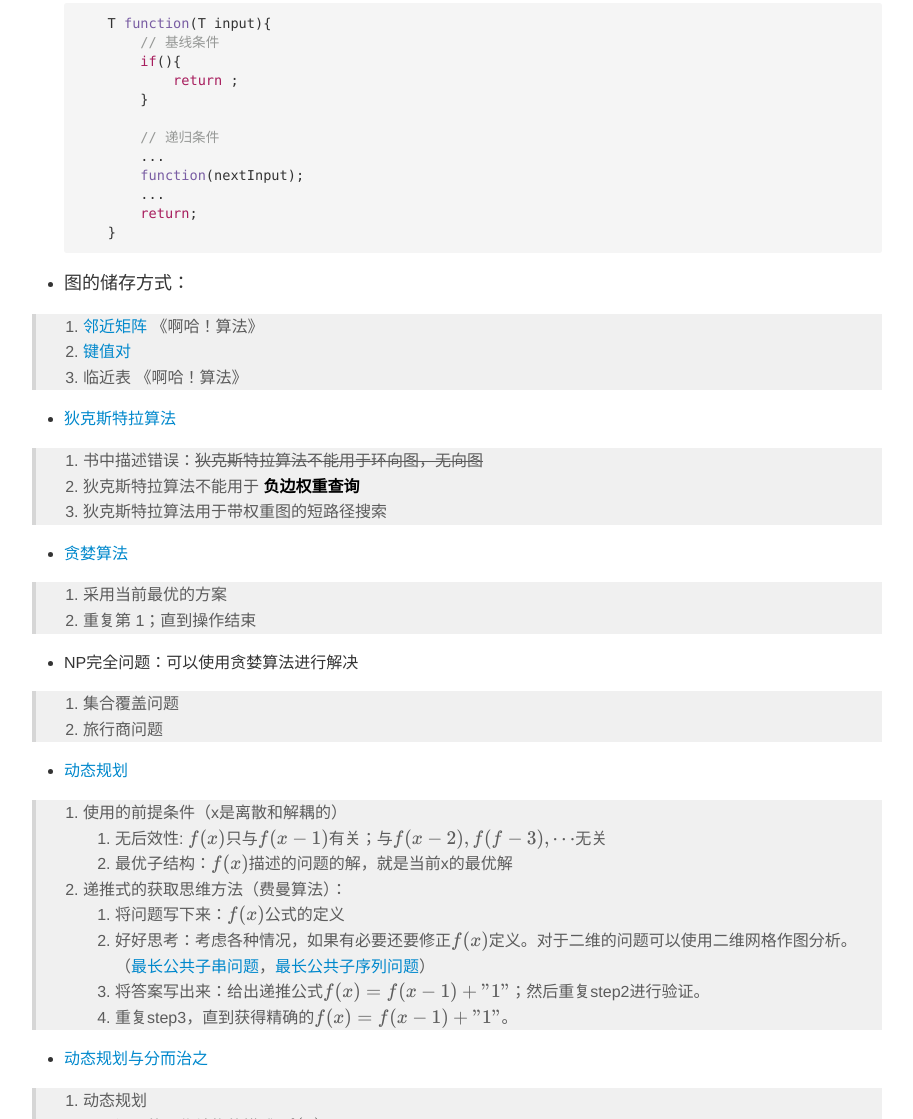
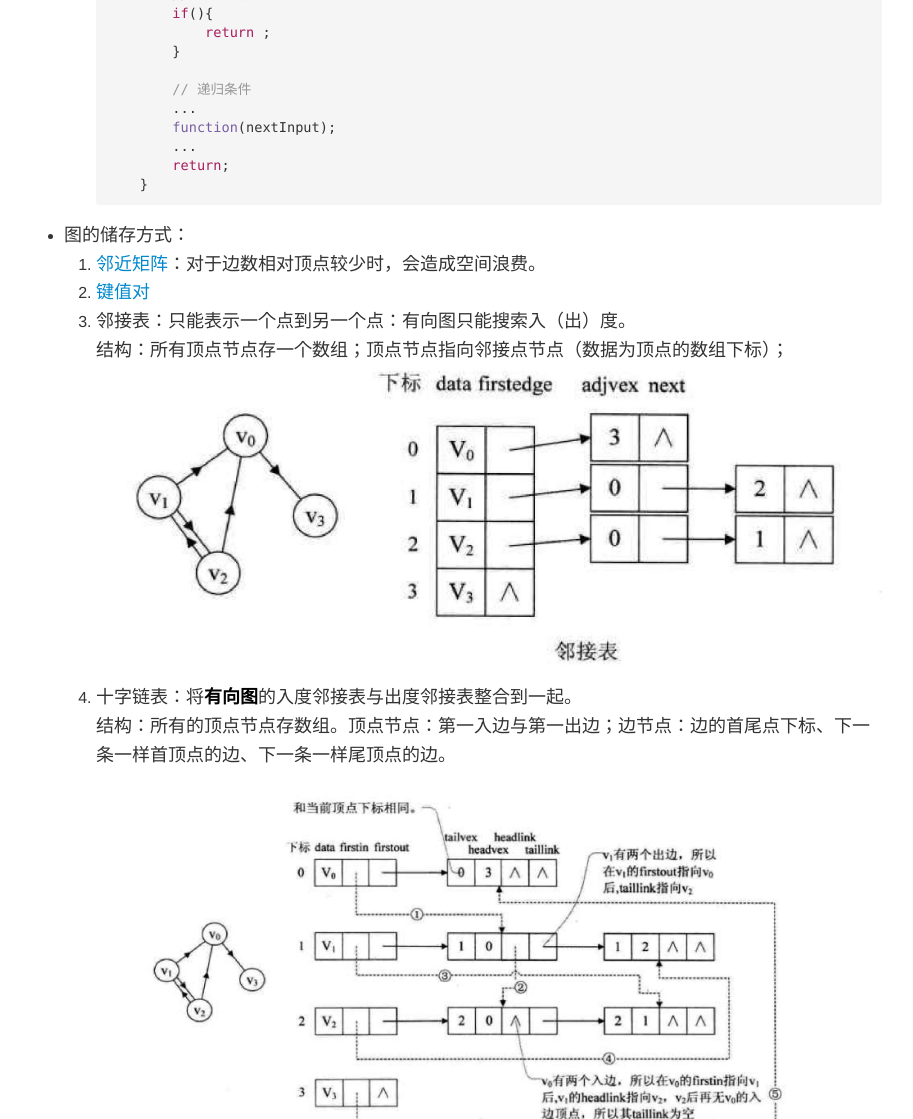
Before and after one commit to spite-triangle/algorithms, a plain HTML site: page index.html in a window 1280 px wide. Shown: the part 3258-4377 px from the top of the page, without its empty margins (183-1096 px from the left). Drawn offline with nearby package versions, Linux system fonts and the light colour scheme.

Commit message:
graph structures

```diff
--- a/index.html
+++ b/index.html
@@ -360,8 +360,6 @@ pre[data-line] .line-highlight[data-end]:after {
 </li>
 <li>
 <p>&#x6811;</p>
-</li>
-</ul>
 <blockquote>
 <ol>
 <li>&#x4E0E;&#x56FE;&#x7684;&#x533A;&#x522B;&#xFF1A;&#x4E0D;&#x5305;&#x542B;&#x56DE;&#x8DEF;&#x7684;&#x7684;&#x8FDE;&#x901A;&#x65E0;&#x5411;&#x56FE;</li>
@@ -386,9 +384,9 @@ pre[data-line] .line-highlight[data-end]:after {
 </li>
 </ol>
 </blockquote>
-<ul>
-<li><a href="tree/heap.py">&#x5806;</a>&#xFF1A;&#x6570;&#x636E;&#x5B58;&#x50A8;&#x4E3A;&#x5B8C;&#x5168;&#x4E8C;&#x53C9;&#x6811;&#xFF1B;&#x6839;&#x8282;&#x70B9;&#x4E3A;&#x6700;&#x5927;&#x503C;&#x6216;&#x6700;&#x5C0F;&#x503C;&#x3002;</li>
-</ul>
+</li>
+<li>
+<p><a href="tree/heap.py">&#x5806;</a>&#xFF1A;&#x6570;&#x636E;&#x5B58;&#x50A8;&#x4E3A;&#x5B8C;&#x5168;&#x4E8C;&#x53C9;&#x6811;&#xFF1B;&#x6839;&#x8282;&#x70B9;&#x4E3A;&#x6700;&#x5927;&#x503C;&#x6216;&#x6700;&#x5C0F;&#x503C;&#x3002;</p>
 <blockquote>
 <ol>
 <li>&#x5B58;&#x50A8;&#x6570;&#x636E;&#x4F7F;&#x7528; list &#x5BB9;&#x5668;&#xFF0C;&#x4EE3;&#x66FF;&#x6570;&#x7EC4;&#x3002;&#x65B9;&#x4FBF;&#x52A8;&#x6001;&#x5220;&#x9664;&#x548C;&#x6269;&#x5145;</li>
@@ -396,6 +394,8 @@ pre[data-line] .line-highlight[data-end]:after {
 <li>&#x5806;&#x6392;&#x5E8F;&#xFF1A;&#x4E00;&#x76F4;&#x5220;&#x9664;root&#x8282;&#x70B9;&#xFF0C;&#x66F4;&#x65B0;root&#x8282;&#x70B9;&#xFF0C;&#x76F4;&#x5230;&#x5806;&#x4E3A;&#x7A7A;&#xFF0C;&#x5C31;&#x5B8C;&#x6210;&#x6392;&#x5E8F;&#x3002;</li>
 </ol>
 </blockquote>
+</li>
+</ul>
 <h2 class="mume-header" id="%E5%9B%BE%E8%A7%A3%E7%AE%97%E6%B3%95">&#x300A;&#x56FE;&#x89E3;&#x7B97;&#x6CD5;&#x300B;</h2>
 
 <ul>
@@ -429,8 +429,6 @@ pre[data-line] .line-highlight[data-end]:after {
 <li>
 <p>&#x5927;O&#x8868;&#x793A;&#x6CD5;&#xFF1A;&#x63CF;&#x8FF0;&#x7684;&#x662F;&#x8FD0;&#x7B97;&#x65F6;&#x95F4;&#x7684;&#x589E;&#x91CF;&#xFF0C;&#x800C;&#x975E;&#x8FD0;&#x7B97;&#x65F6;&#x95F4;<br>
 <img src="image/bigO.png" alt="bigO"></p>
-</li>
-</ul>
 <blockquote>
 <ol>
 <li>&#x5BF9;&#x4E00;&#x4E9B;&#x7B97;&#x6CD5;&#x7684;&#x8FD0;&#x7B97;&#x901F;&#x5EA6;&#x6BD4;&#x8F83;&#x65F6;&#xFF0C;&#x5927;O&#x8868;&#x793A;&#x6CD5;&#x4E2D;&#x7684;&#x7701;&#x7565;&#x9879;&#xFF0C;&#x4F8B;&#x5982;(c * n)&#x4E2D;&#x7684;c&#xFF0C;&#x5C06;&#x8D77;&#x5230;&#x4E3B;&#x5BFC;&#x4F5C;&#x7528;&#x3002;</li>
@@ -438,9 +436,7 @@ pre[data-line] .line-highlight[data-end]:after {
 </ol>
 </blockquote>
 <ul>
-<li>
-<p>&#x9012;&#x5F52;&#x7684;&#x4E00;&#x822C;&#x5F62;&#x5F0F;: (&#x5F53;&#x4E0B;&#x8BE5;&#x5982;&#x4F55;&#x505A;&#xFF0C;&#x4E0B;&#x4E00;&#x6B65;&#x5982;&#x4F55;&#x505A;&#x5219;&#x91CD;&#x590D; -- &#x300A;&#x554A;&#x54C8;&#xFF01;&#x7B97;&#x6CD5;&#x300B;)</p>
-<pre data-role="codeBlock" data-info="c++" class="language-cpp">    T <span class="token function">function</span><span class="token punctuation">(</span>T input<span class="token punctuation">)</span><span class="token punctuation">{</span>
+<li>&#x9012;&#x5F52;&#x7684;&#x4E00;&#x822C;&#x5F62;&#x5F0F;: (&#x5F53;&#x4E0B;&#x8BE5;&#x5982;&#x4F55;&#x505A;&#xFF0C;&#x4E0B;&#x4E00;&#x6B65;&#x5982;&#x4F55;&#x505A;&#x5219;&#x91CD;&#x590D; -- &#x300A;&#x554A;&#x54C8;&#xFF01;&#x7B97;&#x6CD5;&#x300B;)<pre data-role="codeBlock" data-info="c++" class="language-cpp">    T <span class="token function">function</span><span class="token punctuation">(</span>T input<span class="token punctuation">)</span><span class="token punctuation">{</span>
         <span class="token comment">// &#x57FA;&#x7EBF;&#x6761;&#x4EF6;</span>
         <span class="token keyword">if</span><span class="token punctuation">(</span><span class="token punctuation">)</span><span class="token punctuation">{</span>
             <span class="token keyword">return</span> <span class="token punctuation">;</span>
@@ -453,20 +449,36 @@ pre[data-line] .line-highlight[data-end]:after {
         <span class="token keyword">return</span><span class="token punctuation">;</span>
     <span class="token punctuation">}</span>
 </pre></li>
+</ul>
+</li>
 <li>
 <p>&#x56FE;&#x7684;&#x50A8;&#x5B58;&#x65B9;&#x5F0F;&#xFF1A;</p>
+<ol>
+<li>
+<p><a href="graph_search/breadth_first_search.py">&#x90BB;&#x8FD1;&#x77E9;&#x9635;</a>&#xFF1A;&#x5BF9;&#x4E8E;&#x8FB9;&#x6570;&#x76F8;&#x5BF9;&#x9876;&#x70B9;&#x8F83;&#x5C11;&#x65F6;&#xFF0C;&#x4F1A;&#x9020;&#x6210;&#x7A7A;&#x95F4;&#x6D6A;&#x8D39;&#x3002;</p>
 </li>
-</ul>
-<blockquote>
-<ol>
-<li><a href="graph_search/breadth_first_search.py">&#x90BB;&#x8FD1;&#x77E9;&#x9635;</a> &#x300A;&#x554A;&#x54C8;&#xFF01;&#x7B97;&#x6CD5;&#x300B;</li>
-<li><a href="graph_search/breadthFirstSearchMap.py">&#x952E;&#x503C;&#x5BF9;</a></li>
-<li>&#x4E34;&#x8FD1;&#x8868; &#x300A;&#x554A;&#x54C8;&#xFF01;&#x7B97;&#x6CD5;&#x300B;</li>
+<li>
+<p><a href="graph_search/breadthFirstSearchMap.py">&#x952E;&#x503C;&#x5BF9;</a></p>
+</li>
+<li>
+<p>&#x90BB;&#x63A5;&#x8868;&#xFF1A;&#x53EA;&#x80FD;&#x8868;&#x793A;&#x4E00;&#x4E2A;&#x70B9;&#x5230;&#x53E6;&#x4E00;&#x4E2A;&#x70B9;&#xFF1A;&#x6709;&#x5411;&#x56FE;&#x53EA;&#x80FD;&#x641C;&#x7D22;&#x5165;&#xFF08;&#x51FA;&#xFF09;&#x5EA6;&#x3002;<br>
+&#x7ED3;&#x6784;&#xFF1A;&#x6240;&#x6709;&#x9876;&#x70B9;&#x8282;&#x70B9;&#x5B58;&#x4E00;&#x4E2A;&#x6570;&#x7EC4;&#xFF1B;&#x9876;&#x70B9;&#x8282;&#x70B9;&#x6307;&#x5411;&#x90BB;&#x63A5;&#x70B9;&#x8282;&#x70B9;&#xFF08;&#x6570;&#x636E;&#x4E3A;&#x9876;&#x70B9;&#x7684;&#x6570;&#x7EC4;&#x4E0B;&#x6807;&#xFF09;&#xFF1B;<br>
+<img src="image/adjacency_list.jpg" alt="adjacency list"></p>
+</li>
+<li>
+<p>&#x5341;&#x5B57;&#x94FE;&#x8868;&#xFF1A;&#x5C06;<strong>&#x6709;&#x5411;&#x56FE;</strong>&#x7684;&#x5165;&#x5EA6;&#x90BB;&#x63A5;&#x8868;&#x4E0E;&#x51FA;&#x5EA6;&#x90BB;&#x63A5;&#x8868;&#x6574;&#x5408;&#x5230;&#x4E00;&#x8D77;&#x3002;<br>
+&#x7ED3;&#x6784;&#xFF1A;&#x6240;&#x6709;&#x7684;&#x9876;&#x70B9;&#x8282;&#x70B9;&#x5B58;&#x6570;&#x7EC4;&#x3002;&#x9876;&#x70B9;&#x8282;&#x70B9;&#xFF1A;&#x7B2C;&#x4E00;&#x5165;&#x8FB9;&#x4E0E;&#x7B2C;&#x4E00;&#x51FA;&#x8FB9;&#xFF1B;&#x8FB9;&#x8282;&#x70B9;&#xFF1A;&#x8FB9;&#x7684;&#x9996;&#x5C3E;&#x70B9;&#x4E0B;&#x6807;&#x3001;&#x4E0B;&#x4E00;&#x6761;&#x4E00;&#x6837;&#x9996;&#x9876;&#x70B9;&#x7684;&#x8FB9;&#x3001;&#x4E0B;&#x4E00;&#x6761;&#x4E00;&#x6837;&#x5C3E;&#x9876;&#x70B9;&#x7684;&#x8FB9;&#x3002;<br>
+<img src="image/across%20list.jpg" alt="across list"></p>
+</li>
+<li>
+<p>&#x90BB;&#x63A5;&#x591A;&#x91CD;&#x8868;&#xFF1A;&#x57FA;&#x4E8E;&#x5BF9;&#x5341;&#x5B57;&#x94FE;&#x8868;&#x601D;&#x60F3;&#x5BF9;&#x90BB;&#x63A5;&#x8868;&#x8FDB;&#x884C;&#x4F18;&#x5316;&#xFF0C;&#x5E94;&#x7528;&#x4E8E;<strong>&#x65E0;&#x5411;&#x56FE;</strong>&#x3002;<br>
+&#x7ED3;&#x6784;&#xFF1A;&#x6240;&#x6709;&#x9876;&#x70B9;&#x8282;&#x70B9;&#x5B58;&#x6570;&#x7EC4;&#x3002;&#x9876;&#x70B9;&#x8282;&#x70B9;&#xFF1A;&#x7B2C;&#x4E00;&#x6761;&#x8FB9;&#x3002;&#x8FB9;&#x8282;&#x70B9;&#xFF1A;&#x8FB9;&#x7684;&#x4E24;&#x70B9;&#xFF0C;&#x4F9D;&#x9644;&#x8FD9;&#x4E24;&#x4E2A;&#x70B9;&#x7684;&#x4E0B;&#x4E00;&#x6761;&#x8FB9;&#x3002;<br>
+<img src="image/adjacency%20multi%20listjpg.jpg" alt="adjacency multi list"></p>
+</li>
 </ol>
-</blockquote>
-<ul>
-<li><a href="Dijkstra/Dijkstra.py">&#x72C4;&#x514B;&#x65AF;&#x7279;&#x62C9;&#x7B97;&#x6CD5;</a></li>
-</ul>
+</li>
+<li>
+<p><a href="Dijkstra/Dijkstra.py">&#x72C4;&#x514B;&#x65AF;&#x7279;&#x62C9;&#x7B97;&#x6CD5;</a></p>
 <blockquote>
 <ol>
 <li>&#x4E66;&#x4E2D;&#x63CF;&#x8FF0;&#x9519;&#x8BEF;&#xFF1A;<s>&#x72C4;&#x514B;&#x65AF;&#x7279;&#x62C9;&#x7B97;&#x6CD5;&#x4E0D;&#x80FD;&#x7528;&#x4E8E;&#x73AF;&#x5411;&#x56FE;&#xFF0C;&#x65E0;&#x5411;&#x56FE;</s></li>
@@ -474,27 +486,27 @@ pre[data-line] .line-highlight[data-end]:after {
 <li>&#x72C4;&#x514B;&#x65AF;&#x7279;&#x62C9;&#x7B97;&#x6CD5;&#x7528;&#x4E8E;&#x5E26;&#x6743;&#x91CD;&#x56FE;&#x7684;&#x77ED;&#x8DEF;&#x5F84;&#x641C;&#x7D22;</li>
 </ol>
 </blockquote>
-<ul>
-<li><a href="greedy/greedy.py">&#x8D2A;&#x5A6A;&#x7B97;&#x6CD5;</a></li>
-</ul>
+</li>
+<li>
+<p><a href="greedy/greedy.py">&#x8D2A;&#x5A6A;&#x7B97;&#x6CD5;</a></p>
 <blockquote>
 <ol>
 <li>&#x91C7;&#x7528;&#x5F53;&#x524D;&#x6700;&#x4F18;&#x7684;&#x65B9;&#x6848;</li>
 <li>&#x91CD;&#x590D;&#x7B2C; 1&#xFF1B;&#x76F4;&#x5230;&#x64CD;&#x4F5C;&#x7ED3;&#x675F;</li>
 </ol>
 </blockquote>
-<ul>
-<li>NP&#x5B8C;&#x5168;&#x95EE;&#x9898;&#xFF1A;&#x53EF;&#x4EE5;&#x4F7F;&#x7528;&#x8D2A;&#x5A6A;&#x7B97;&#x6CD5;&#x8FDB;&#x884C;&#x89E3;&#x51B3;</li>
-</ul>
+</li>
+<li>
+<p>NP&#x5B8C;&#x5168;&#x95EE;&#x9898;&#xFF1A;&#x53EF;&#x4EE5;&#x4F7F;&#x7528;&#x8D2A;&#x5A6A;&#x7B97;&#x6CD5;&#x8FDB;&#x884C;&#x89E3;&#x51B3;</p>
 <blockquote>
 <ol>
 <li>&#x96C6;&#x5408;&#x8986;&#x76D6;&#x95EE;&#x9898;</li>
 <li>&#x65C5;&#x884C;&#x5546;&#x95EE;&#x9898;</li>
 </ol>
 </blockquote>
-<ul>
-<li><a href="dynamicProgram/backpack.py">&#x52A8;&#x6001;&#x89C4;&#x5212;</a></li>
-</ul>
+</li>
+<li>
+<p><a href="dynamicProgram/backpack.py">&#x52A8;&#x6001;&#x89C4;&#x5212;</a></p>
 <blockquote>
 <ol>
 <li>&#x4F7F;&#x7528;&#x7684;&#x524D;&#x63D0;&#x6761;&#x4EF6;&#xFF08;x&#x662F;&#x79BB;&#x6563;&#x548C;&#x89E3;&#x8026;&#x7684;&#xFF09;
@@ -513,9 +525,9 @@ pre[data-line] .line-highlight[data-end]:after {
 </li>
 </ol>
 </blockquote>
-<ul>
-<li><a href="https://blog.csdn.net/u010002184/article/details/77046277">&#x52A8;&#x6001;&#x89C4;&#x5212;&#x4E0E;&#x5206;&#x800C;&#x6CBB;&#x4E4B;</a></li>
-</ul>
+</li>
+<li>
+<p><a href="https://blog.csdn.net/u010002184/article/details/77046277">&#x52A8;&#x6001;&#x89C4;&#x5212;&#x4E0E;&#x5206;&#x800C;&#x6CBB;&#x4E4B;</a></p>
 <blockquote>
 <ol>
 <li>&#x52A8;&#x6001;&#x89C4;&#x5212;
@@ -541,6 +553,8 @@ pre[data-line] .line-highlight[data-end]:after {
 <li><a href="https://leetcode-cn.com/problems/maximum-subarray/solution/dong-tai-gui-hua-fen-zhi-fa-python-dai-ma-java-dai/">&#x6848;&#x5217;</a></li>
 </ol>
 </blockquote>
+</li>
+</ul>
 <h2 class="mume-header" id="%E5%A4%A7%E8%AF%9D%E6%95%B0%E6%8D%AE%E7%BB%93%E6%9E%84">&#x300A;&#x5927;&#x8BDD;&#x6570;&#x636E;&#x7ED3;&#x6784;&#x300B;</h2>
 
 <ul>
```
Also changed, not shown: image/across list.jpg (added), image/adjacency multi listjpg.jpg (added), image/adjacency_list.jpg (added), 1 other file.
